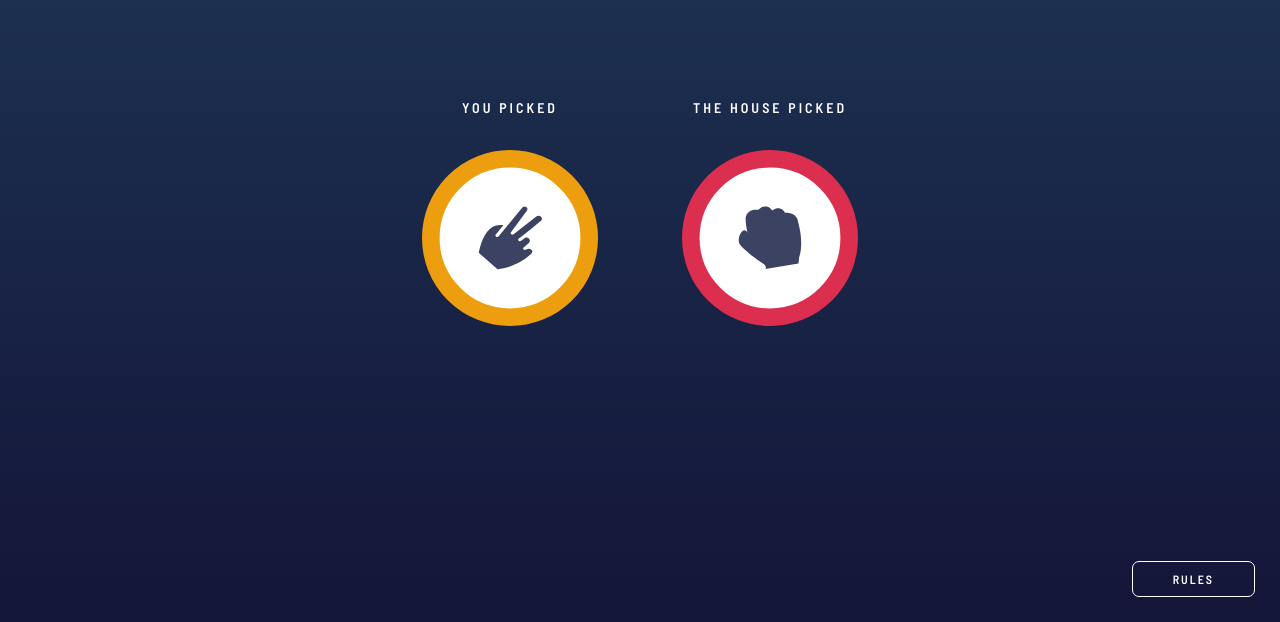
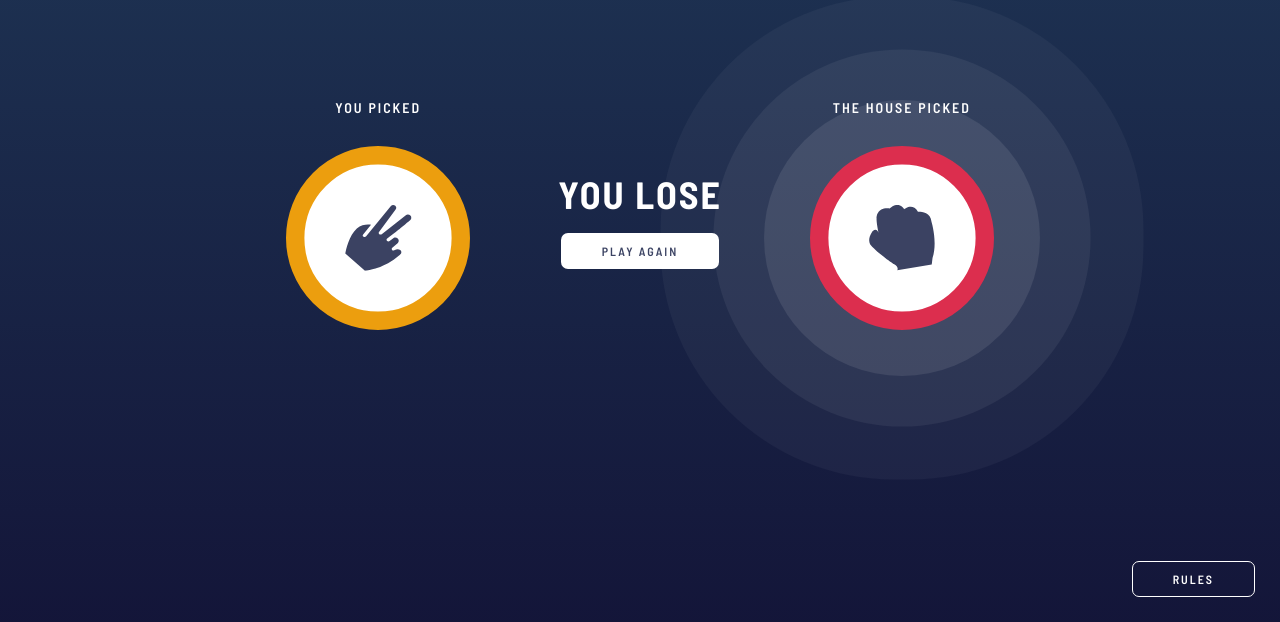
Before and after one commit to Parsa12458/rock-paper-scissors-game, a website built with Vite: page index.html in a window 1280 px wide. Shown: the part 178-800 px from the top of the page. Built offline with nearby package versions, Linux system fonts and the light colour scheme.

Commit message:
implement lose page

```diff
--- a/assets/css/style.css
+++ b/assets/css/style.css
@@ -150,12 +150,12 @@ body {
   color: #fff;
   text-transform: uppercase;
   font-size: 1.4rem;
-  letter-spacing: 3px;
+  letter-spacing: 2px;
 }
 
 .main--2 .option__container,
 .main--3 .option__container {
-  scale: 1.1;
+  scale: 1.15;
   cursor: default;
 }
 
@@ -166,6 +166,35 @@ body {
   border-radius: 50%;
 }
 
+.status {
+  gap: 1rem !important;
+  margin-top: 2rem;
+}
+
+.lose__title {
+  font-size: 3.8rem;
+  font-weight: 700;
+}
+
+.play-again {
+  background-color: #fff;
+  color: var(--Dark-Text);
+  border: 1px solid transparent;
+}
+
+.play-again:hover {
+  background: transparent;
+  color: #fff;
+  border: 1px solid #fff;
+  transform: skewX(-20deg);
+}
+
+.winner {
+  box-shadow: 0 0 0 4rem rgba(255, 255, 255, 0.09),
+    0 0 0 8.4rem rgba(255, 255, 255, 0.06),
+    0 0 0 13rem rgba(255, 255, 255, 0.04);
+}
+
 /* -Button Styles */
 .btn {
   text-transform: uppercase;
@@ -174,6 +203,7 @@ body {
   letter-spacing: 2px;
   border-radius: 0.7rem;
   cursor: pointer;
+  transition: all 0.2s;
 }
 
 .btn--modal {
@@ -182,6 +212,12 @@ body {
   position: absolute;
   bottom: 2.5rem;
   right: 2.5rem;
+}
+
+.btn--modal:hover {
+  background-color: #fff;
+  color: var(--Dark-Text);
+  transform: skewX(-20deg);
 }
 
 /* -Modal */
--- a/index.html
+++ b/index.html
@@ -49,7 +49,7 @@
         </div>
       </main> -->
       <!-- -STEP 3 -->
-      <main class="main main--3">
+      <!-- <main class="main main--3">
         <div>
           <span class="pick-label">you picked</span>
           <div class="user-pick option__container option--scissors">
@@ -60,6 +60,30 @@
           <span class="pick-label">the house picked</span>
           <div
             class="house-pick option__container option--rock"
+            data-option="rock"
+          >
+            <img src="./assets/images/icon-rock.svg" alt="Rock Image" />
+          </div>
+        </div>
+      </main> -->
+      <!-- -USER LOSE -->
+      <main class="main main--3">
+        <div>
+          <span class="pick-label">you picked</span>
+          <div class="user-pick option__container option--scissors">
+            <img src="./assets/images/icon-scissors.svg" alt="Scissors Image" />
+          </div>
+        </div>
+
+        <div class="status">
+          <span class="lose__title">you lose</span>
+          <span class="play-again btn">play again</span>
+        </div>
+
+        <div>
+          <span class="pick-label">the house picked</span>
+          <div
+            class="house-pick option__container option--rock winner"
             data-option="rock"
           >
             <img src="./assets/images/icon-rock.svg" alt="Rock Image" />
```
